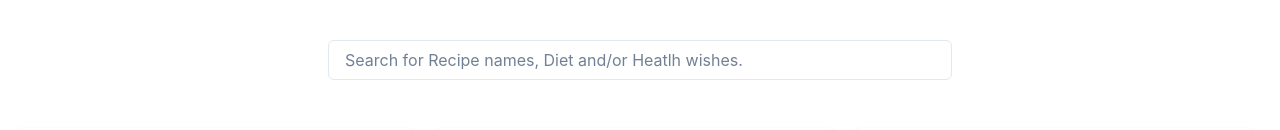
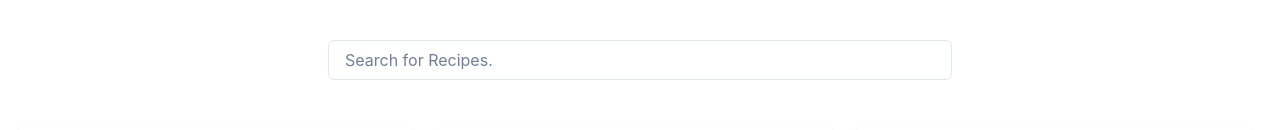
Before and after one commit to roener88/reactRecipePageProject, a React (Vite) app: page / in a window 1280 px wide. Shown: the part 200-330 px from the top of the page. Built offline with nearby package versions, Linux system fonts and the light colour scheme.

Commit message:
Added Search Field Functionality

```diff
--- a/src/components/ui/Header.jsx
+++ /dev/null
@@ -1,21 +0,0 @@
-// Chakra
-import { Button, Heading, Input } from "@chakra-ui/react";
-
-export const Header = ({ selectedRecipe, clickFn }) => {
-  return (
-    <>
-      <Heading py='10' size='4xl'>
-        Recipe List Page
-      </Heading>
-
-      {selectedRecipe ? (
-        <Button onClick={() => clickFn()}>Back to overview</Button>
-      ) : (
-        <Input
-          maxW='50%'
-          placeholder='Search for Recipe names, Diet and/or Heatlh wishes.'
-        />
-      )}
-    </>
-  );
-};
--- /dev/null
+++ b/src/components/ui/TextInput.jsx
@@ -0,0 +1,5 @@
+import { Input } from "@chakra-ui/react";
+
+export const TextInput = ({ changeFn, ...style }) => {
+  return <Input onChange={changeFn} {...style}></Input>;
+};
--- a/src/pages/RecipeListPage.jsx
+++ b/src/pages/RecipeListPage.jsx
@@ -1,12 +1,25 @@
+// React
+import { useState } from "react";
+
 // Chakra UI
-import { Container, Flex, VStack } from "@chakra-ui/react";
+import { Container, Flex, VStack, Heading } from "@chakra-ui/react";
 
 // Components
 import { RecipeCard } from "../components/ui/RecipeCard.jsx";
-import { Header } from "../components/ui/Header.jsx";
+import { TextInput } from "../components/ui/TextInput.jsx";
 
 export const RecipeListPage = ({ recipes, clickFn }) => {
-  const recipeItems = recipes.map(({ recipe }) => (
+  const [searchField, setSearchField] = useState("");
+
+  const matchedRecipes = recipes.filter(({ recipe }) => {
+    if (recipe.label.toLowerCase().includes(searchField.toLocaleLowerCase())) {
+      return recipe;
+    }
+  });
+
+  const textInputChange = (event) => setSearchField(event.target.value);
+
+  const recipeItems = matchedRecipes.map(({ recipe }) => (
     <RecipeCard key={recipe.label} recipe={recipe} clickFn={clickFn} />
   ));
 
@@ -14,7 +27,15 @@ export const RecipeListPage = ({ recipes, clickFn }) => {
     <>
       <Container maxW='container.xl' mx='auto' py={20}>
         <VStack>
-          <Header selectedRecipe={false} clickFn={clickFn} />
+          <Heading py='10' size='4xl'>
+            Recipe List Page
+          </Heading>
+
+          <TextInput
+            changeFn={textInputChange}
+            maxW='50%'
+            placeholder='Search for Recipes.'
+          />
 
           <Flex
             flexWrap='wrap'
--- a/src/pages/RecipePage.jsx
+++ b/src/pages/RecipePage.jsx
@@ -8,10 +8,8 @@ import {
   Image,
   Text,
   Tag,
+  Button,
 } from "@chakra-ui/react";
-
-//Components
-import { Header } from "../components/ui/Header";
 
 export const RecipePage = ({ recipe, clickFn }) => {
   const {
@@ -49,13 +47,18 @@ export const RecipePage = ({ recipe, clickFn }) => {
   return (
     <Container maxW='container.xl' mx='auto' py={20}>
       <VStack>
-        <Header selectedRecipe={recipe} clickFn={clickFn} py={20} />
+        <Heading py='10' size='4xl' textAlign='center'>
+          {label}
+        </Heading>
+
+        <Button my={10} onClick={() => clickFn()}>
+          Back to overview
+        </Button>
 
         <Stack>
           <AspectRatio maxW='full' ratio={16 / 9}>
             <Image src={image} borderRadius={10} />
           </AspectRatio>
-          <Heading size='lg'>{label}</Heading>
           <Heading size='md'>Meal:</Heading>
           <Text>{mealType}</Text>
           <Heading size='md'>Dish:</Heading>
@@ -72,22 +75,22 @@ export const RecipePage = ({ recipe, clickFn }) => {
           <Heading size='md'>Servings: {servings}</Heading>
           <Heading size='md'>Total Nutriens:</Heading>
           <Text>
-            {ENERC_KCAL.label}: {ENERC_KCAL.quantity}
+            {ENERC_KCAL.label}: {Math.round(ENERC_KCAL.quantity)}
           </Text>
           <Text>
-            {PROCNT.label}: {PROCNT.quantity}
+            {PROCNT.label}: {Math.round(PROCNT.quantity)}
           </Text>
           <Text>
-            {FAT.label}: {FAT.quantity}
+            {FAT.label}: {Math.round(FAT.quantity)}
           </Text>
           <Text>
-            {CHOCDF.label}: {CHOCDF.quantity}
+            {CHOCDF.label}: {Math.round(CHOCDF.quantity)}
           </Text>
           <Text>
-            {CHOLE.label}: {CHOLE.quantity}
+            {CHOLE.label}: {Math.round(CHOLE.quantity)}
           </Text>
           <Text>
-            {NA.label}: {NA.quantity}
+            {NA.label}: {Math.round(NA.quantity)}
           </Text>
         </Stack>
       </VStack>
```
